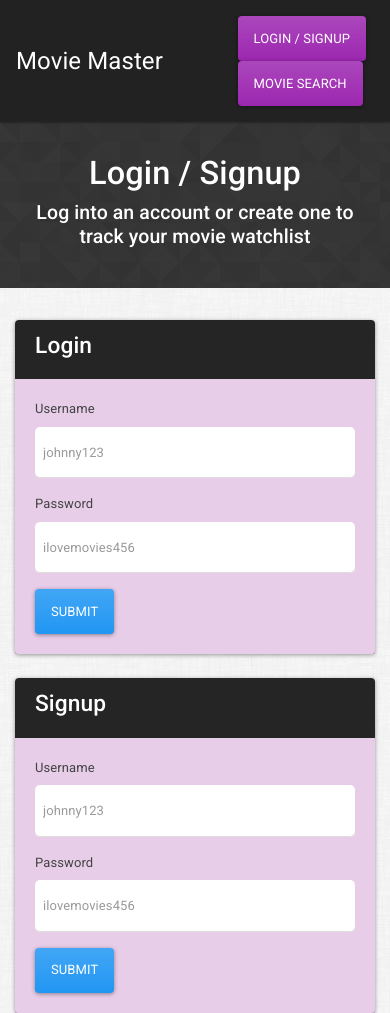
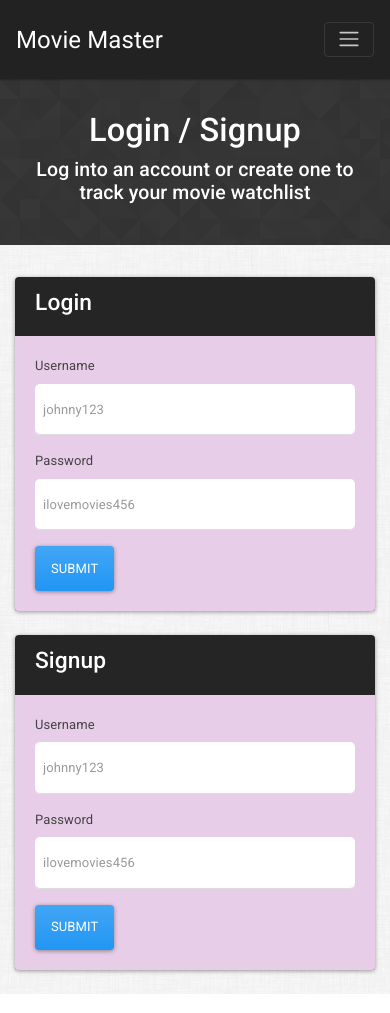
Before and after one commit to nicklascschmidt/movie-master, a website: page client/pages/index.html in a window 390 px wide. Shown: the top 1013 px of the page. Drawn offline with nearby package versions, Linux system fonts and the light colour scheme.

Commit message:
nav updates

```diff
--- a/client/js/nav.js
+++ b/client/js/nav.js
@@ -3,10 +3,10 @@
 $(document).ready( () => {
   let userIdCheck = sessionStorage.getItem('movieMasterId');
   if (userIdCheck !== null) {
-    $('#navLogin').html(`<button type='button' id='navLoginButton' class='btn btn-primary nav-button'>Log Out</button>`);
+    $('#navLogin').html(`<div class='nav-link'><button type='button' id='navLoginButton' class='btn btn-sm btn-danger'>Log Out</button></div>`);
     $('#navMyMovies').show();
   } else {
-    $('#navLogin').html(`<a href='/' class='btn btn-info nav-button'>Login / Signup</a>`);
+    $('#navLogin').html(`<a href='/' class='nav-link'><button type='button' class='btn btn-sm btn-primary'>Login / Signup</button></a>`);
   }
 
   // If logout clicked, reset session storage and reload page
--- a/client/pages/index.html
+++ b/client/pages/index.html
@@ -13,17 +13,22 @@
 
 <body>
   <header>
-    <nav class='navbar navbar-expand-lg navbar-dark bg-dark sticky-top'>
+    <nav class='navbar navbar-expand-md navbar-dark bg-dark sticky-top'>
       <a class='navbar-brand' href='/'>Movie Master</a>
+      <button class="navbar-toggler" type="button" data-toggle="collapse" data-target="#navToggler" aria-controls="navToggler" aria-expanded="false" aria-label="Toggle navigation">
+        <span class="navbar-toggler-icon"></span>
+      </button>
+      <div id='navToggler' class='collapse navbar-collapse'>
         <ul class='navbar-nav ml-auto'>
-        <li id='navLogin' class='nav-item'></li>
           <li id='navMyMovies' class='nav-item' style='display:none'>
-          <a href='/my-movies' class='btn btn-info nav-button'>My Movies</a>
+            <a href='/my-movies' class='nav-link'>My Movies</a>
           </li>
           <li class='nav-item'>
-          <a href='/search' class='btn btn-info nav-button'>Movie Search</a>
+            <a href='/search' class='nav-link'>Movie Search</a>
           </li>
+          <li id='navLogin' class='nav-item'></li>
         </ul>
+      </div>
     </nav>
 
     <div class='jumbotron text-center background-image'>
--- a/client/style/style.css
+++ b/client/style/style.css
@@ -15,8 +15,8 @@ body {
   background-repeat: repeat;
 }
 
-.nav-button {
-  margin: 0 .5rem;
+.nav-link {
+  font-size: 1rem;
 }
 
 .helper {
```
Also changed, not shown: client/pages/my-movies.html (+9 -4 lines), client/pages/search.html (+9 -4 lines). Lines whose indentation alone changed are shown as unchanged.
